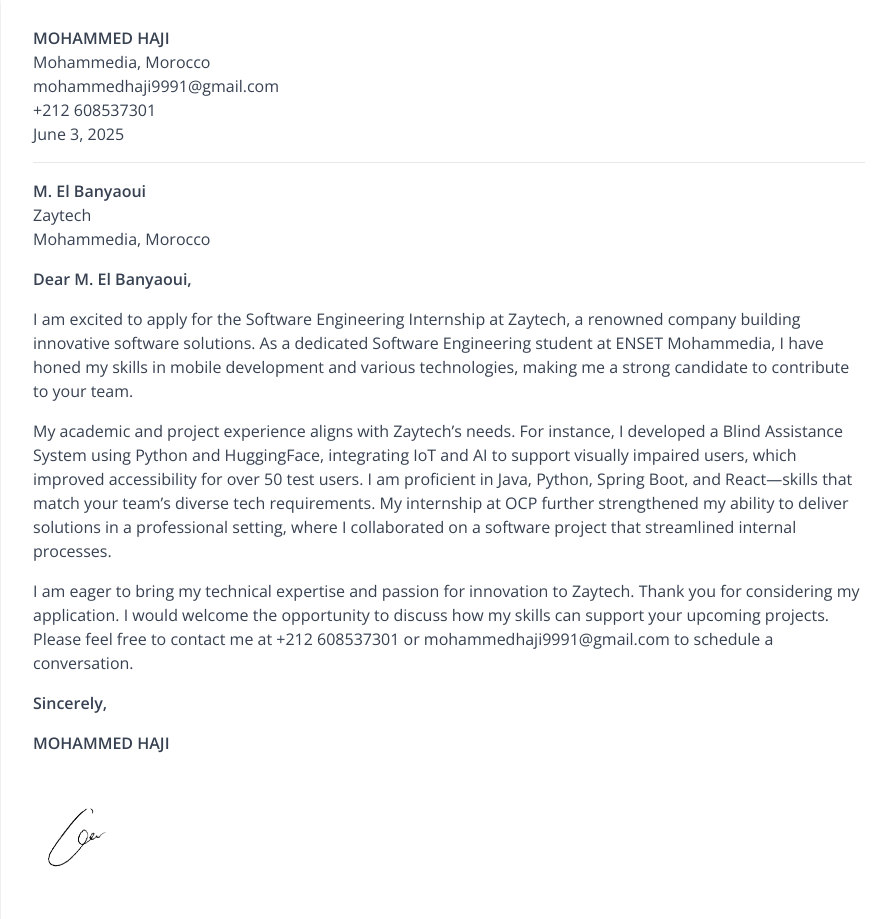
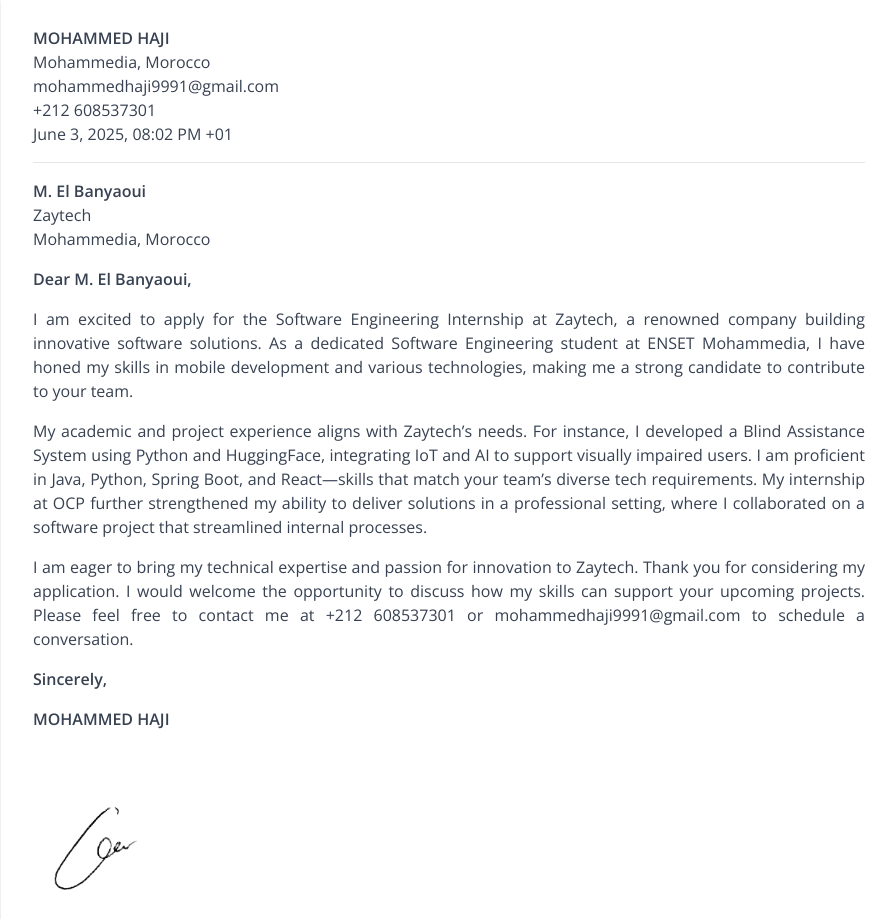
Before and after one commit to MOHAJII/Hyperdoc, a React (Vite) app: page / in a window 1280 px wide. Shown: the part 1300-2219 px from the top of the page, without its empty margins (191-1087 px from the left). Built offline with nearby package versions, Linux system fonts and the light colour scheme.

Commit message:
fix: update date format and improve text justification in CoverLetter component

```diff
--- a/src/components/CoverLetter.tsx
+++ b/src/components/CoverLetter.tsx
@@ -13,30 +13,30 @@
               <p>Mohammedia, Morocco</p>
               <p>mohammedhaji9991@gmail.com</p>
               <p>+212 608537301</p>
-              <p>June 3, 2025</p>
+              <p>June 3, 2025, 08:02 PM +01</p>
               <hr className="my-4" />
               <p className="font-bold">M. El Banyaoui</p>
               <p>Zaytech</p>
               <p>Mohammedia, Morocco</p>
             </div>
             <div className="prose max-w-none text-gray-700">
-              <p className="mb-4"><strong>Dear M. El Banyaoui,</strong></p>
+              <p className="mb-4 text-justify"><strong>Dear M. El Banyaoui,</strong></p>
 
-              <p className="mb-4">
+              <p className="mb-4 text-justify">
                 I am excited to apply for the Software Engineering Internship at Zaytech, a renowned company building innovative software solutions. As a dedicated Software Engineering student at ENSET Mohammedia, I have honed my skills in mobile development and various technologies, making me a strong candidate to contribute to your team.
               </p>
 
-              <p className="mb-4">
-                My academic and project experience aligns with Zaytech’s needs. For instance, I developed a Blind Assistance System using Python and HuggingFace, integrating IoT and AI to support visually impaired users, which improved accessibility for over 50 test users. I am proficient in Java, Python, Spring Boot, and React—skills that match your team’s diverse tech requirements. My internship at OCP further strengthened my ability to deliver solutions in a professional setting, where I collaborated on a software project that streamlined internal processes.
+              <p className="mb-4 text-justify">
+                My academic and project experience aligns with Zaytech’s needs. For instance, I developed a Blind Assistance System using Python and HuggingFace, integrating IoT and AI to support visually impaired users. I am proficient in Java, Python, Spring Boot, and React—skills that match your team’s diverse tech requirements. My internship at OCP further strengthened my ability to deliver solutions in a professional setting, where I collaborated on a software project that streamlined internal processes.
               </p>
 
-              <p className="mb-4">
+              <p className="mb-4 text-justify">
                 I am eager to bring my technical expertise and passion for innovation to Zaytech. Thank you for considering my application. I would welcome the opportunity to discuss how my skills can support your upcoming projects. Please feel free to contact me at +212 608537301 or mohammedhaji9991@gmail.com to schedule a conversation.
               </p>
 
-              <p className="mb-4"><strong>Sincerely,</strong></p>
+              <p className="mb-4 text-justify"><strong>Sincerely,</strong></p>
               <p className="font-bold">MOHAMMED HAJI</p>
-              <img src="/images/sign.jpg" alt="Signature" className="h-40" />
+              <img src="/images/sign.jpg" alt="Signature" className="w-36" />
             </div>
           </div>
         </div>
```
